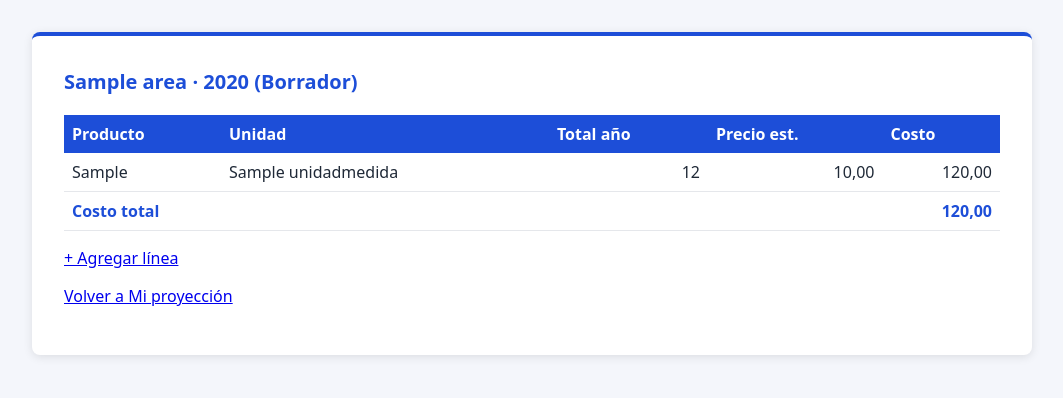
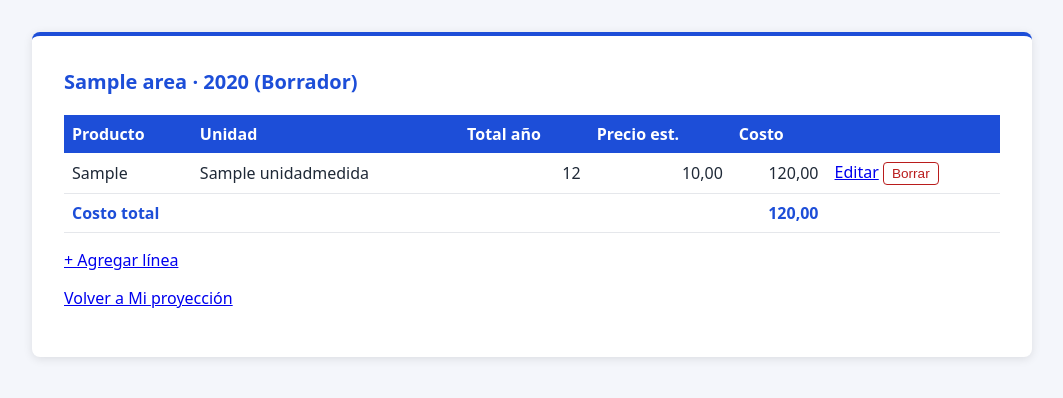
Before and after one commit to ingenierodesarrollo/Gestion_de_suministros, a Django app: page /proyecciones/1/ in a window 1280 px wide. Shown: the top 398 px of the page, without its empty margins (108-1171 px from the left). Run offline with Django 5.2, Linux system fonts and the light colour scheme; a user stored in the database is signed in; tables that the repository leaves empty hold one stand-in row (values such as "Sample post").

Commit message:
Editar y borrar lineas de proyeccion

```diff
--- a/proyecciones/urls.py
+++ b/proyecciones/urls.py
@@ -8,4 +8,6 @@ urlpatterns = [
     path('mi-proyeccion/', views.mi_proyeccion, name='mi_proyeccion'),
     path('<int:pk>/', views.detalle_proyeccion, name='detalle'),
     path('<int:pk>/agregar-linea/', views.agregar_linea, name='agregar_linea'),
+    path('linea/<int:pk>/editar/', views.editar_linea, name='editar_linea'),
+    path('linea/<int:pk>/borrar/', views.borrar_linea, name='borrar_linea'),
 ]
--- a/proyecciones/views.py
+++ b/proyecciones/views.py
@@ -3,7 +3,7 @@ from cuentas.models import Rol
 from cuentas.permisos import rol_requerido
 from django.core.exceptions import PermissionDenied
 
-from .models import EstadoProyeccion, ProyeccionArea
+from .models import EstadoProyeccion, Linea, ProyeccionArea
 from .forms import LineaForm
 
 
@@ -45,4 +45,33 @@ def agregar_linea(request, pk):
         linea.proyeccion = proyeccion
         linea.save()
         return redirect('proyecciones:detalle', pk=proyeccion.pk)
-    return render(request, 'proyecciones/linea_form.html', {'form': form, 'proyeccion': proyeccion})
+    return render(request, 'proyecciones/linea_form.html',
+                  {'form': form, 'proyeccion': proyeccion, 'titulo': 'Agregar línea'})
+
+
+def _linea_editable(request, pk):
+    """Trae la línea solo si es del área del usuario y la proyección sigue en borrador."""
+    linea = get_object_or_404(Linea, pk=pk)
+    proyeccion = _obtener_proyeccion(request, linea.proyeccion_id)
+    if proyeccion.estado != EstadoProyeccion.BORRADOR:
+        raise PermissionDenied
+    return linea, proyeccion
+
+
+@rol_requerido(Rol.COORDINADOR, Rol.ADMINISTRADOR, Rol.DESARROLLADOR)
+def editar_linea(request, pk):
+    linea, proyeccion = _linea_editable(request, pk)
+    form = LineaForm(request.POST or None, instance=linea)  # instance = llena el formulario con lo que ya tiene
+    if request.method == 'POST' and form.is_valid():
+        form.save()
+        return redirect('proyecciones:detalle', pk=proyeccion.pk)
+    return render(request, 'proyecciones/linea_form.html',
+                  {'form': form, 'proyeccion': proyeccion, 'titulo': 'Editar línea'})
+
+
+@rol_requerido(Rol.COORDINADOR, Rol.ADMINISTRADOR, Rol.DESARROLLADOR)
+def borrar_linea(request, pk):
+    linea, proyeccion = _linea_editable(request, pk)
+    if request.method == 'POST':  # solo borra con el botón, nunca con solo abrir un enlace
+        linea.delete()
+    return redirect('proyecciones:detalle', pk=proyeccion.pk)
--- a/static/css/estilos.css
+++ b/static/css/estilos.css
@@ -66,3 +66,6 @@ button.salir { background: #fff; color: var(--rojo); border: 1px solid var(--roj
 .rejilla label { font-size: 0.85rem; }
 .rejilla input, .rejilla select { width: 100%; box-sizing: border-box; padding: 0.4rem; }
 .rejilla .error, .rejilla ul { color: var(--rojo); font-size: 0.8rem; }
+
+form.en-linea { display: inline; }
+.boton-borrar { width: auto; padding: 0.2rem 0.5rem; font-size: 0.85rem; background: #fff; color: var(--rojo); border: 1px solid var(--rojo); }
--- a/templates/proyecciones/detalle.html
+++ b/templates/proyecciones/detalle.html
@@ -10,18 +10,28 @@
   <div class="tarjeta">
     <h1>{{ proyeccion.area.nombre }} · {{ proyeccion.periodo }} ({{ proyeccion.get_estado_display }})</h1>
     <table class="tabla">
-      <thead><tr><th>Producto</th><th>Unidad</th><th class="num">Total año</th><th class="num">Precio est.</th><th class="num">Costo</th></tr></thead>
+      <thead><tr><th>Producto</th><th>Unidad</th><th class="num">Total año</th><th class="num">Precio est.</th><th class="num">Costo</th><th></th></tr></thead>
       <tbody>
       {% for l in lineas %}
         <tr>
           <td>{{ l.producto }}</td><td>{{ l.unidad }}</td><td class="num">{{ l.total_anual }}</td>
           <td class="num">{{ l.precio_unitario_est|floatformat:"2g" }}</td><td class="num">{{ l.costo|floatformat:"2g" }}</td>
+          <td>
+            {% if proyeccion.estado == 'borrador' %}
+              <a href="{% url 'proyecciones:editar_linea' l.pk %}">Editar</a>
+              <form method="post" action="{% url 'proyecciones:borrar_linea' l.pk %}" class="en-linea"
+                    onsubmit="return confirm('¿Borrar esta línea?');">
+                {% csrf_token %}
+                <button type="submit" class="boton-borrar">Borrar</button>
+              </form>
+            {% endif %}
+          </td>
         </tr>
       {% empty %}
-        <tr><td colspan="5">Esta proyección aún no tiene líneas.</td></tr>
+        <tr><td colspan="6">Esta proyección aún no tiene líneas.</td></tr>
       {% endfor %}
       </tbody>
-      <tfoot><tr><td colspan="4">Costo total</td><td class="num">{{ costo_total|floatformat:"2g" }}</td></tr></tfoot>
+      <tfoot><tr><td colspan="4">Costo total</td><td class="num">{{ costo_total|floatformat:"2g" }}</td><td></td></tr></tfoot>
     </table>
       {% if proyeccion.estado == 'borrador' %}
       <p><a href="{% url 'proyecciones:agregar_linea' proyeccion.pk %}">+ Agregar línea</a></p>
--- a/templates/proyecciones/linea_form.html
+++ b/templates/proyecciones/linea_form.html
@@ -8,7 +8,7 @@
 <body class="pagina">
 
   <div class="tarjeta">
-    <h1>Agregar línea · {{ proyeccion.area.nombre }} {{ proyeccion.periodo }}</h1>
+    <h1>{{ titulo }} ·{{ proyeccion.area.nombre }} {{ proyeccion.periodo }}</h1>
     <form method="post">
       {% csrf_token %}
       <div class="rejilla">
```
